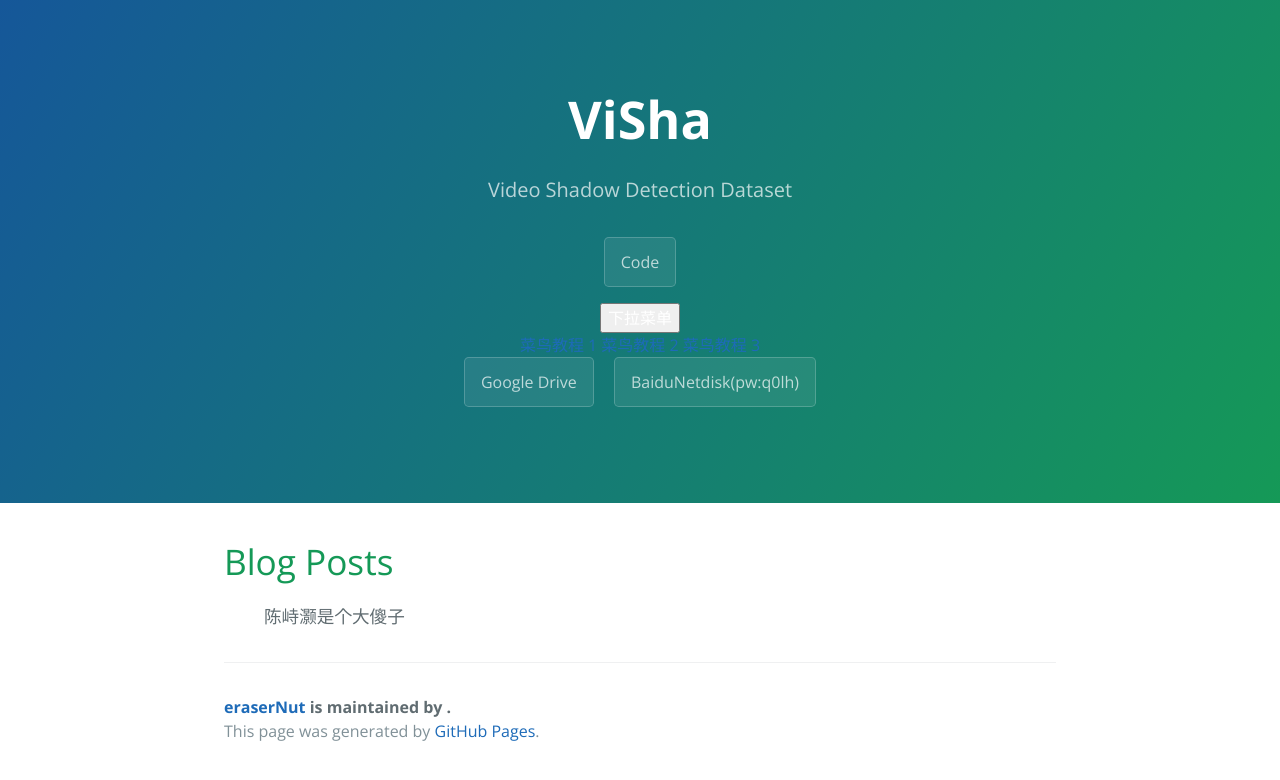
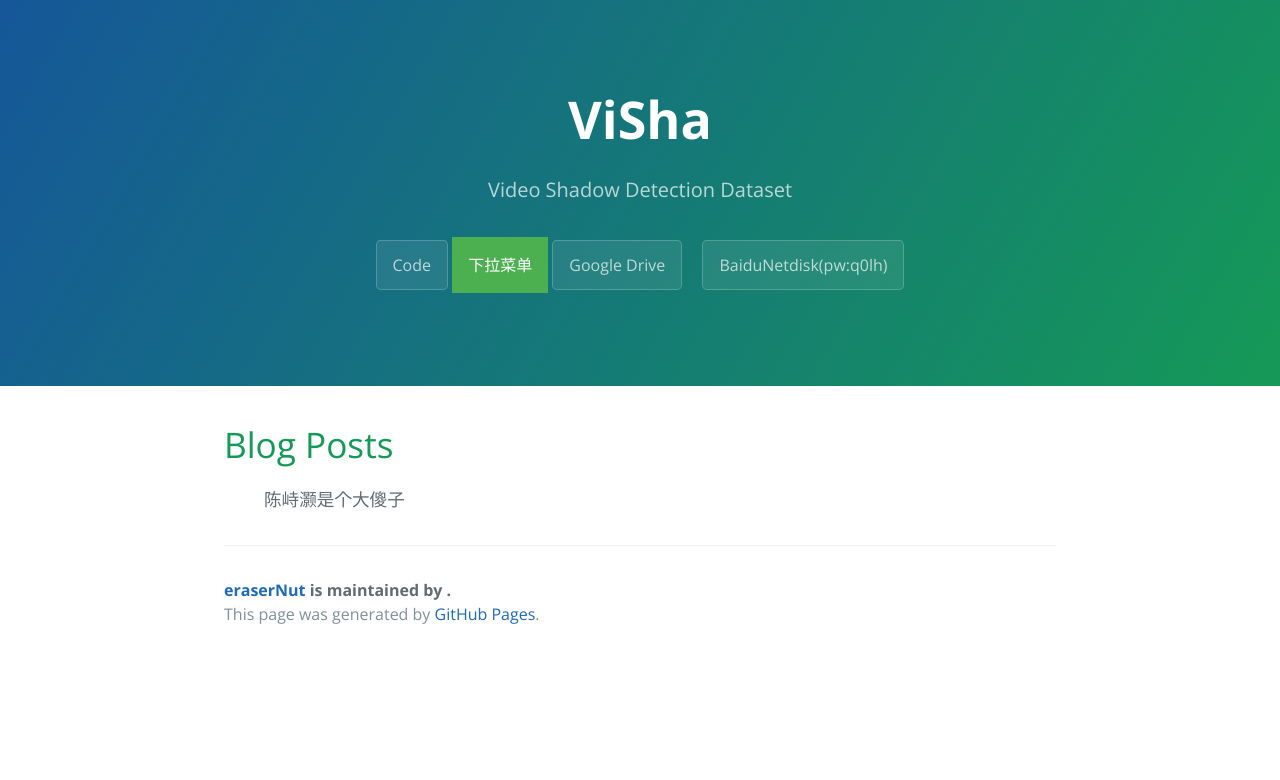
Before and after one commit to eraserNut/eraserNut.github.io, a Jekyll site: the page built from index.html, in a window 1280 px wide. Shown: the top 780 px of the page. Built offline with Jekyll 4.4.1, drawn with Linux system fonts in a browser that asks for light colours.

Commit message:
Update page-header.html

```diff
--- a/_includes/page-header.html
+++ b/_includes/page-header.html
@@ -21,3 +21,44 @@
   <a href="https://www.baidu.com/" class="btn">Google Drive</a>
   <a href="https://pan.baidu.com/s/1DYjXERQuIlbtNPe4wFcJXA)" class="btn">BaiduNetdisk(pw:q0lh)</a>
 </section>
+
+<style>
+.dropbtn {
+    background-color: #4CAF50;
+    color: white;
+    padding: 16px;
+    font-size: 16px;
+    border: none;
+    cursor: pointer;
+}
+
+.dropdown {
+    position: relative;
+    display: inline-block;
+}
+
+.dropdown-content {
+    display: none;
+    position: absolute;
+    background-color: #f9f9f9;
+    min-width: 160px;
+    box-shadow: 0px 8px 16px 0px rgba(0,0,0,0.2);
+}
+
+.dropdown-content a {
+    color: black;
+    padding: 12px 16px;
+    text-decoration: none;
+    display: block;
+}
+
+.dropdown-content a:hover {background-color: #f1f1f1}
+
+.dropdown:hover .dropdown-content {
+    display: block;
+}
+
+.dropdown:hover .dropbtn {
+    background-color: #3e8e41;
+}
+</style>
```
